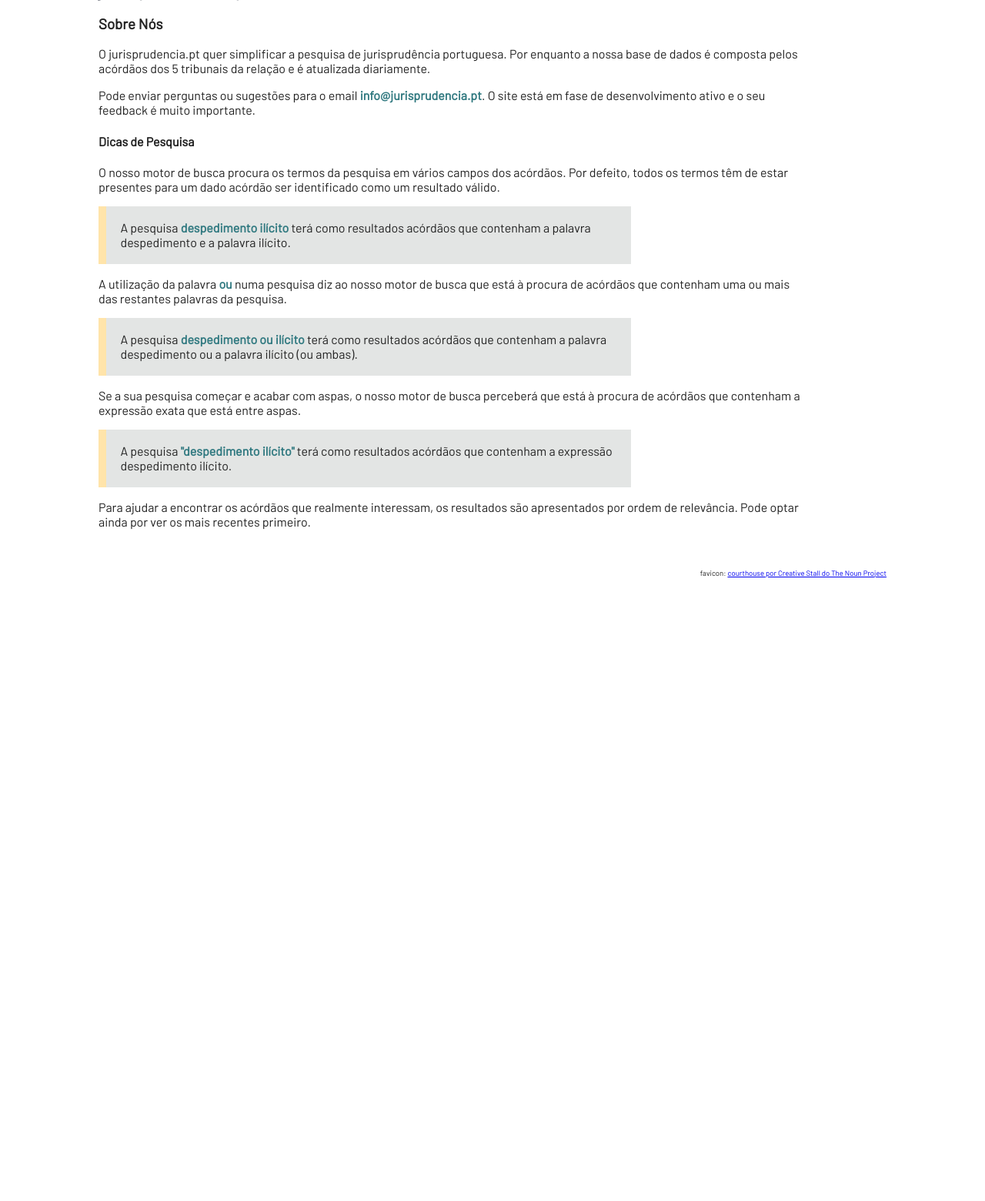
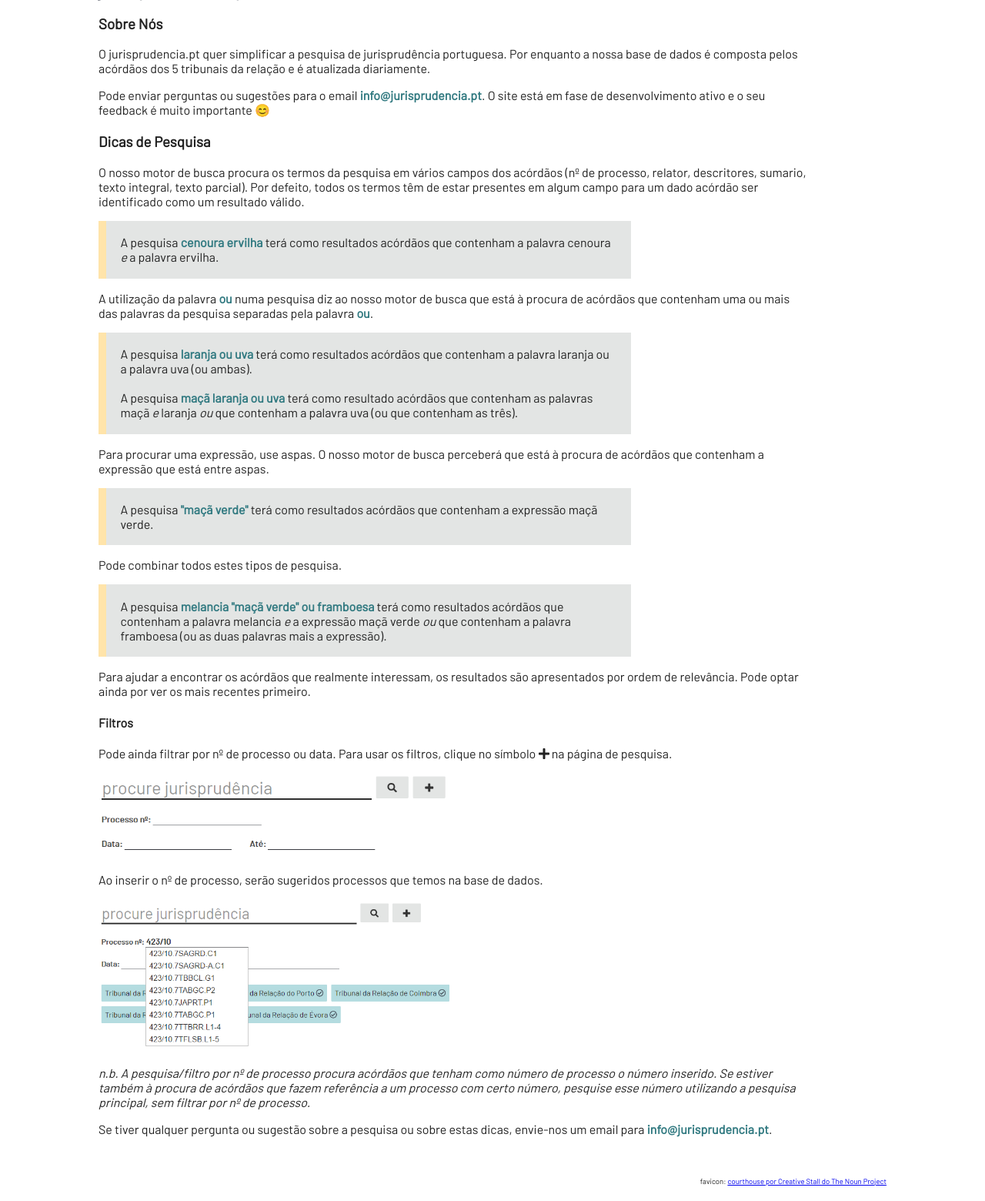
Before and after one commit to EllisBell/juris, a Django app: page /sobre in a window 1280 px wide. Shown: the part 42-1602 px from the top of the page at 77% size. Before the commit the page ends 792 px from the top, so only its background shows below. Run offline with Django 3.2, Linux system fonts and the light colour scheme; parts of the project's set-up code (start-up, migrations or seed data) failed here and were passed over; some libraries are stand-ins or nearby versions.

Commit message:
added more search help on about page plus help when no results

```diff
--- a/juris-django/jurisapp/search.py
+++ b/juris-django/jurisapp/search.py
@@ -157,6 +157,7 @@ def get_max_id():
 # TODO what to do with this
 default_query_type = "most_fields"
 
+
 # analyzes text
 def test_analyse(analyser, text):
     es = get_es()
--- a/juris-django/jurisapp/static/jurisapp/css/style.css
+++ b/juris-django/jurisapp/static/jurisapp/css/style.css
@@ -470,10 +470,15 @@ header h1 {
 	color: #327a81;
 	font-weight: bold;
 }
+
 .acks {
 	float: right;
 	font-size: 0.6rem;
 	margin-bottom: 2%;
+}
+
+.help-img {
+	width: 50%;
 }
 
 /**************************/
@@ -691,6 +696,15 @@ header h1 {
 	#acordao-main-info {
 		float:none;
 	}
+
+	.emphasis-block {
+		width: 90%;
+	}
+
+	.help-img {
+		width: 90%;
+	}
+
 }
 
 
--- a/juris-django/jurisapp/templates/jurisapp/sobre.html
+++ b/juris-django/jurisapp/templates/jurisapp/sobre.html
@@ -11,39 +11,73 @@
 	</p>
 
 	<p>
-		Pode enviar perguntas ou sugestões para o email <span class="search-example">info@jurisprudencia.pt</span>. O site está em fase de desenvolvimento ativo e  o seu feedback é muito importante.
+		Pode enviar perguntas ou sugestões para o email <span class="search-example">info@jurisprudencia.pt</span>. O site está em fase de desenvolvimento ativo e o seu feedback é muito importante 😊
 	</p>
-
-	<h4>Dicas de Pesquisa</h4>
+	<a name="dicas">
+	<h3>Dicas de Pesquisa</h3>
 	<p>
-		O nosso motor de busca procura os termos da pesquisa em vários campos dos acórdãos. Por defeito, todos os termos têm de estar presentes para um dado acórdão ser identificado como um resultado válido.
+		O nosso motor de busca procura os termos da pesquisa em vários campos dos acórdãos (nº de processo, relator, descritores, sumario, texto integral, texto parcial). Por defeito, todos os termos têm de estar presentes em algum campo para um dado acórdão ser identificado como um resultado válido.
 	</p>
 
 	<div class="emphasis-block">
-		A pesquisa <span class="search-example">despedimento ilícito</span> terá como resultados acórdãos que contenham a palavra despedimento e a palavra ilícito.
+		A pesquisa <span class="search-example">cenoura ervilha</span> terá como resultados acórdãos que contenham a palavra cenoura <em>e</em> a palavra ervilha.
 	</div>
 
 	<p>
-		A utilização da palavra <span class="search-example">ou</span> numa pesquisa diz ao nosso motor de busca que está à procura de acórdãos que contenham uma ou mais das restantes palavras da pesquisa.
+		A utilização da palavra <span class="search-example">ou</span> numa pesquisa diz ao nosso motor de busca que está à procura de acórdãos que contenham uma ou mais das palavras da pesquisa separadas pela palavra <span class="search-example">ou</span>.
 	</p>
 
 	<div class="emphasis-block">
-		A pesquisa <span class="search-example">despedimento ou ilícito</span> terá como resultados acórdãos que contenham a palavra despedimento ou a palavra ilícito (ou ambas).
+		A pesquisa <span class="search-example">laranja ou uva</span> terá como resultados acórdãos que contenham a palavra laranja ou a palavra uva (ou ambas).
+		<br><br>
+		A pesquisa <span class="search-example">maçã laranja ou uva</span> terá como resultado acórdãos que contenham as palavras maçã <em>e</em> laranja <em>ou</em> que contenham a palavra uva (ou que contenham as três).
+
 	</div>
 
 	<p>
-		Se a sua pesquisa começar e acabar com aspas, o nosso motor de busca perceberá que está à procura de acórdãos que contenham a expressão exata que está entre aspas.
+		Para procurar uma expressão, use aspas. O nosso motor de busca perceberá que está à procura de acórdãos que contenham a expressão que está entre aspas.
 	</p>
 
 	<div class="emphasis-block">
-		A pesquisa <span class="search-example">"despedimento ilícito"</span> terá como resultados acórdãos que contenham a expressão despedimento ilícito.
+		A pesquisa <span class="search-example">"maçã verde"</span> terá como resultados acórdãos que contenham a expressão maçã verde.
+	</div>
+
+	<p>
+		Pode combinar todos estes tipos de pesquisa.
+	</p>
+
+	<div class="emphasis-block">
+		A pesquisa <span class="search-example">melancia "maçã verde" ou framboesa</span> terá como resultados acórdãos que contenham a palavra melancia <em>e</em> a expressão maçã verde <em>ou</em> que contenham a palavra framboesa (ou as duas palavras mais a expressão).
 	</div>
 
 	<p>
 		Para ajudar a encontrar os acórdãos que realmente interessam, os resultados são apresentados por ordem de relevância. Pode optar ainda por ver os mais recentes primeiro.
 	</p>
 
+	<h4>Filtros</h4>
+	<p>
+		Pode ainda filtrar por nº de processo ou data. Para usar os filtros, clique no símbolo <span><i class="fas fa-plus"></i></span> na página de pesquisa.
+	</p>
+
+	<img class="help-img" src="{% static "jurisapp/images/with_adv.PNG" %}">
+
+	<p>
+		Ao inserir o nº de processo, serão sugeridos processos que temos na base de dados.
+	</p>
+
+	<img class="help-img" src="{% static "jurisapp/images/with_autocomplete.PNG" %}">
+
+	<p>
+		<em>n.b. A pesquisa/filtro por nº de processo procura acórdãos que tenham como número de processo o número inserido. Se estiver também à procura de acórdãos que fazem referência a um processo com certo número, pesquise esse número utilizando a pesquisa principal, sem filtrar por nº de processo.</em>
+	</p>
+
+	<p>
+		Se tiver qualquer pergunta ou sugestão sobre a pesquisa ou sobre estas dicas, envie-nos um email para <span class="search-example">info@jurisprudencia.pt</span>.
+	</p>
+	</a>
+
 </div>
+
 	<div class="acks">
 		favicon: <a href="https://thenounproject.com/term/courthouse/394245/">courthouse por Creative Stall do The Noun Project</a>
 	</div>
--- a/juris-django/jurisapp/views.py
+++ b/juris-django/jurisapp/views.py
@@ -55,6 +55,11 @@ def search(request, sort_by=None):
         return render(request, 'jurisapp/oops.html')
 
     total = results['total']
+
+    if total == 0:
+        return render(request, 'jurisapp/no_results.html')
+
+
     acordaos = results['acordaos']
     total_pages = get_total_pages(total, display)
 
```
Also changed, not shown: juris-django/jurisapp/acordao_search.py (+0 -13 lines), juris-django/jurisapp/templates/jurisapp/no_results.html (added, +8 -0 lines), juris-django/jurisapp/static/jurisapp/images/with_adv.PNG (added), juris-django/jurisapp/static/jurisapp/images/with_autocomplete.PNG (added).
